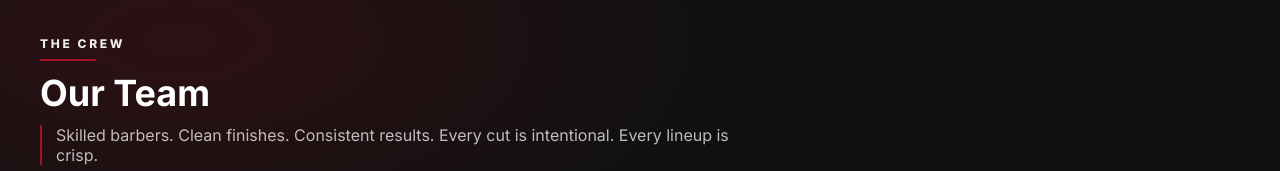
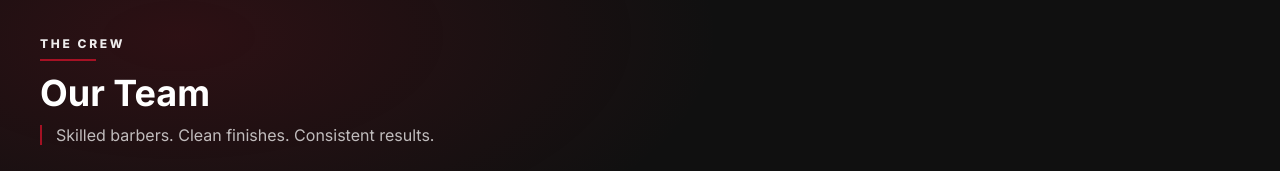
Before and after one commit to mtufano89/District_Fade_Co, a plain HTML site: page index.html in a window 1280 px wide. Shown: the part 900-1071 px from the top of the page. Drawn offline with Linux system fonts and the light colour scheme.

Commit message:
Update index.html

```diff
--- a/index.html
+++ b/index.html
@@ -68,7 +68,7 @@
         <h2 class="section-title section-title-lg">Our Team</h2>
 
         <p class="section-lead lead-accent">
-          Skilled barbers. Clean finishes. Consistent results. Every cut is intentional. Every lineup is crisp.
+          Skilled barbers. Clean finishes. Consistent results.
         </p>
 
         <div class="grid team-grid">
```
